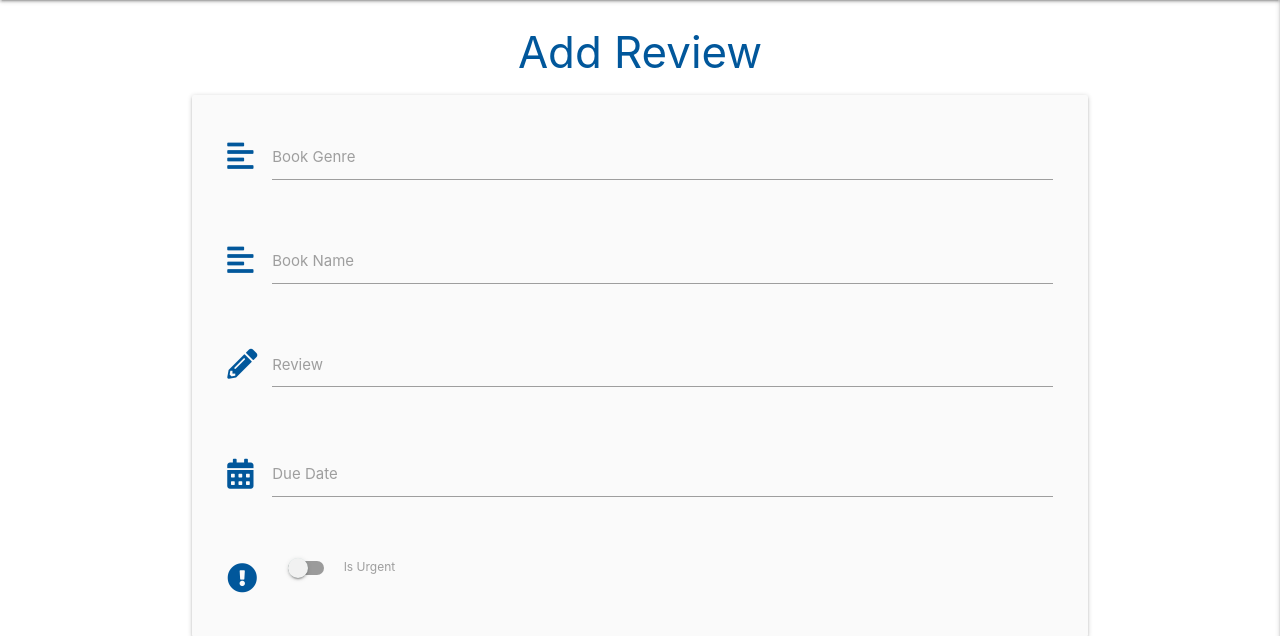
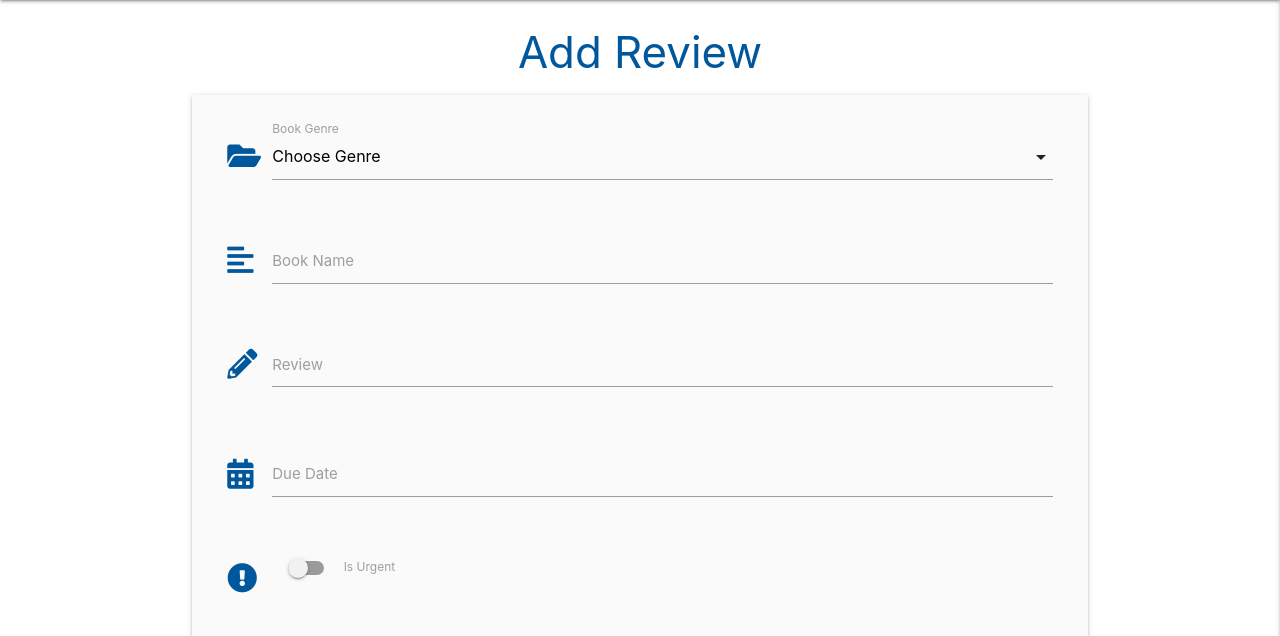
Before and after one commit to Davej66/the-book-review-hub, a Flask app: page /add_review in a window 1280 px wide. Shown: the part 64-700 px from the top of the page. Run offline with Flask 2, Linux system fonts and the light colour scheme; data that the repository does not hold is empty; some libraries are stand-ins or nearby versions.

Commit message:
Adding Genre dropdown

```diff
--- a/app.py
+++ b/app.py
@@ -102,7 +102,8 @@ def logout():
 
 @app.route("/add_review")
 def add_review():
-    return render_template("add_review.html")
+    genres = mongo.db.genre.find().sort("genre_name", 1)
+    return render_template("add_review.html", genres=genres)
 
 
 if __name__ == "__main__":
--- a/static/js/script.js
+++ b/static/js/script.js
@@ -1,5 +1,14 @@
-$(document).ready(function(){
-  $('.sidenav').sidenav({edge: "right"});
-  $('.collapsible').collapsible();
-  $('.tooltipped').tooltip();
+$(document).ready(function () {
+  $(".sidenav").sidenav({edge: "right"});
+  $(".collapsible").collapsible();
+  $(".tooltipped").tooltip();
+  $("select").formSelect();
+  $(".datepicker").datepicker({
+      format: "dd mmmm, yyyy",
+      yearRange: 3,
+      showClearBtn: true,
+      i18n: {
+          done: "Select"
+      }
+  });
 });
--- a/templates/add_review.html
+++ b/templates/add_review.html
@@ -7,11 +7,15 @@
     <form class="col s12" method="POST" action="">
         <div class="row">
             <div class="input-field col s12">
-                <i class="fas fa-align-left prefix light-blue-text text-darken-4"></i>
-                <input id="genre_name" name="genre_name" minlength="5" maxlength="20"
-                    type="text" class="validate" required>
-                <label for="genre_name">Book Genre</label>
-            </div>
+                <i class="fas fa-folder-open prefix light-blue-text text-darken-4"></i>
+                <select id="genre_name name=" name="genre_name" class="validate" required>
+                    <option value="" disabled selected>Choose Genre</option>
+                    {% for genre in genres %}
+                            <option value="{{ genre.genre_name }}">{{ genre.genre_name }}</option>
+                    {% endfor %}
+                </select>
+                <label>Book Genre</label>
+              </div>
         </div>
         <div class="row">
             <div class="input-field col s12">
```
